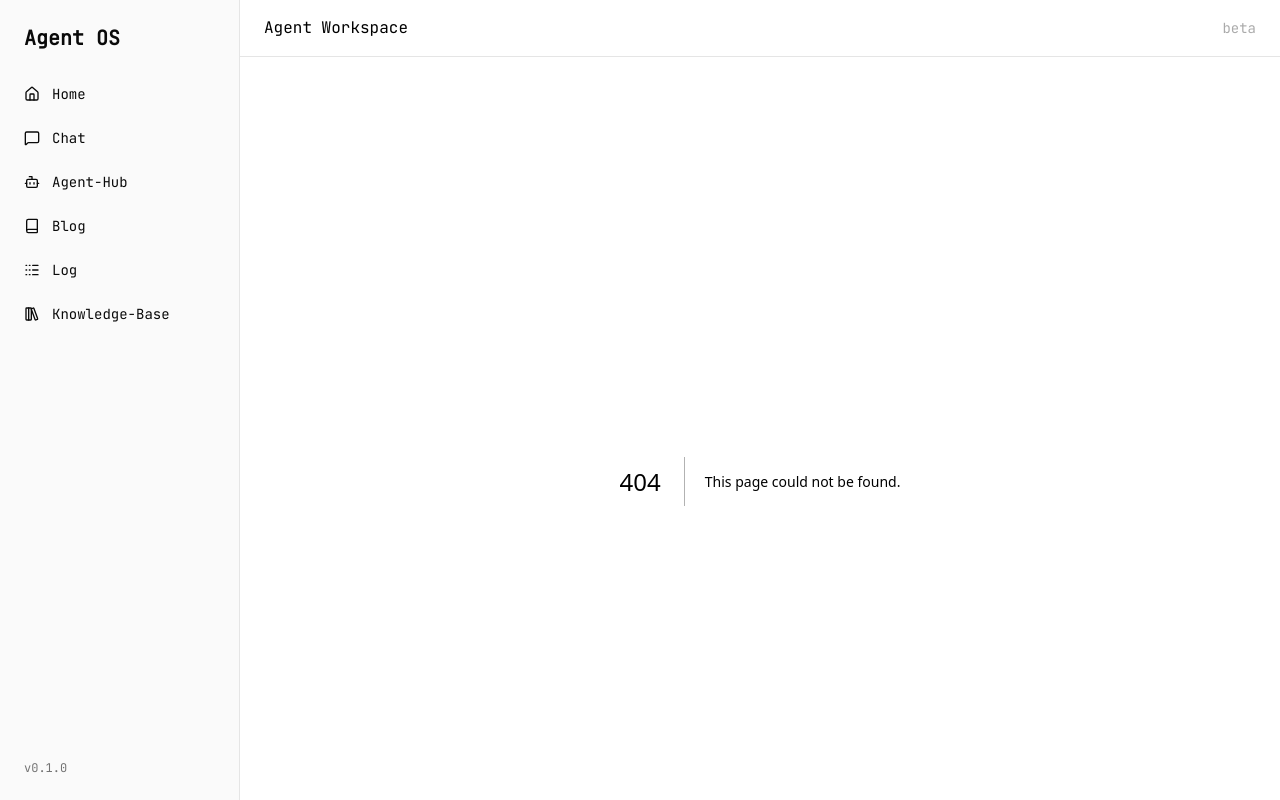
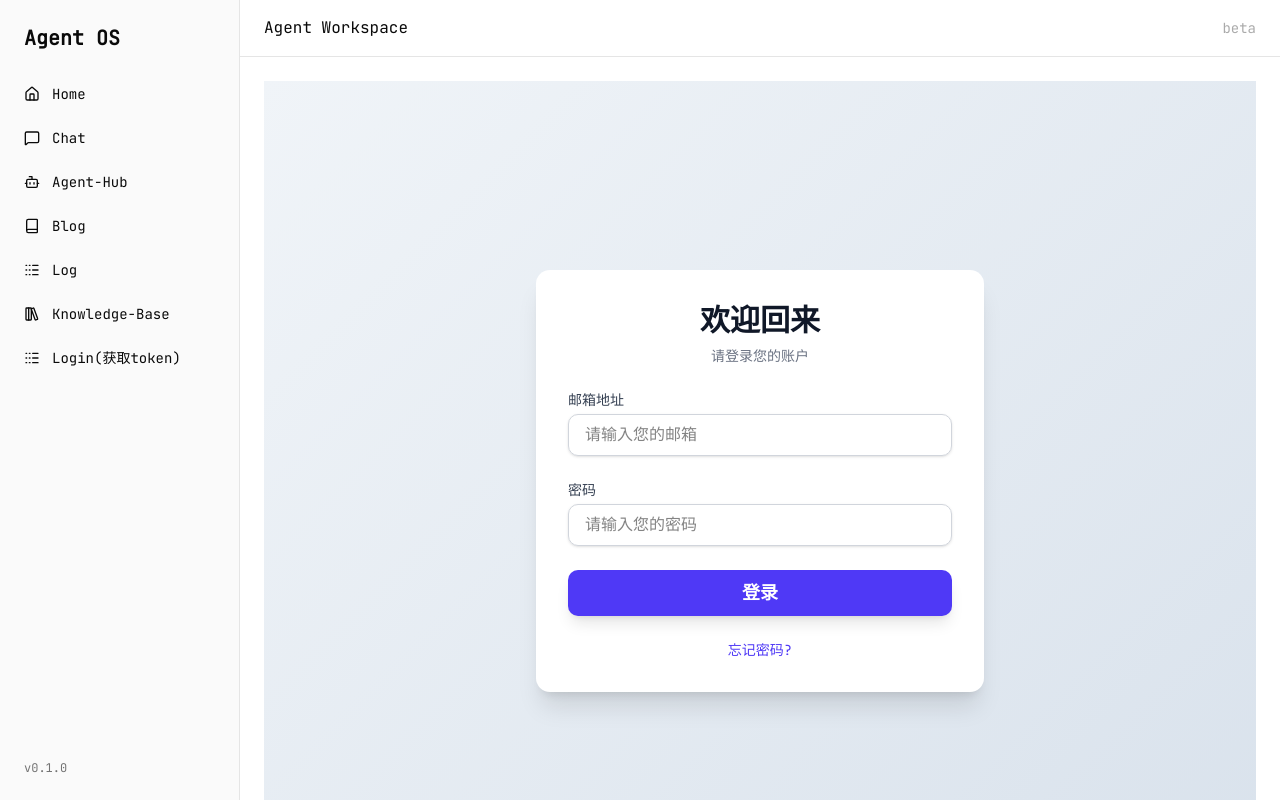
Before and after one commit to buhuijiaojiao/agent-os-web, a Next.js app: page /login in a window 1280 px wide. Before the commit this address had no page. Built offline with nearby package versions, Linux system fonts and the light colour scheme.

Commit message:
✨feat: 增加简单登录页（便于核心功能开发）

```diff
--- /dev/null
+++ b/src/app/login/page.tsx
@@ -0,0 +1,111 @@
+"use client";
+import React, { useState } from "react";
+// 移除了 useCallback，简化逻辑
+
+// ----------------------------------------------------
+// TypeScript React Component - 极简核心功能
+// ----------------------------------------------------
+
+export default function LoginPage() {
+  // 状态管理：只保留输入值
+  const [email, setEmail] = useState("");
+  const [password, setPassword] = useState("");
+
+  /**
+   * 登录处理函数 - 仅捕获输入值
+   */
+  const doLogin = (event: React.FormEvent) => {
+    event.preventDefault();
+
+    // 核心功能：打印输入值，后续在此处添加认证逻辑
+    console.log("--- 登录尝试（核心功能）---");
+    console.log("邮箱:", email);
+    console.log("密码:", password);
+
+    // TODO: 在这里集成您的后端认证 API 调用 (如： fetch('/api/login', ...))
+    // 成功后，保存Token 进行页面跳转
+  };
+
+  return (
+    // 使用 min-h-screen 和 flex 居中容器
+    <div
+      className="min-h-screen flex justify-center items-center bg-gray-100 p-4"
+      style={{
+        background: "linear-gradient(135deg, #f0f4f8 0%, #d9e2ec 100%)",
+      }}
+    >
+      <div className="w-full max-w-md p-8 space-y-6 bg-white shadow-xl rounded-xl transition-all duration-300 transform hover:shadow-2xl">
+        <div className="text-center">
+          <h1 className="text-3xl font-extrabold text-gray-900">欢迎回来</h1>
+          <p className="mt-2 text-sm text-gray-500">请登录您的账户</p>
+        </div>
+
+        <form className="space-y-6" onSubmit={doLogin}>
+          {/* 电子邮件/用户名输入框 */}
+          <div>
+            <label
+              htmlFor="email"
+              className="block text-sm font-medium text-gray-700 mb-1"
+            >
+              邮箱地址
+            </label>
+            <input
+              id="email"
+              name="email"
+              type="email"
+              required
+              autoComplete="email"
+              placeholder="请输入您的邮箱"
+              value={email}
+              onChange={(e) => setEmail(e.target.value)}
+              className="w-full px-4 py-2 border border-gray-300 rounded-lg shadow-sm focus:outline-none focus:ring-2 focus:ring-indigo-500 focus:border-indigo-500 transition duration-150 ease-in-out text-base"
+            />
+          </div>
+
+          {/* 密码输入框 */}
+          <div>
+            <label
+              htmlFor="password"
+              className="block text-sm font-medium text-gray-700 mb-1"
+            >
+              密码
+            </label>
+            <input
+              id="password"
+              name="password"
+              type="password"
+              required
+              autoComplete="current-password"
+              placeholder="请输入您的密码"
+              value={password}
+              onChange={(e) => setPassword(e.target.value)}
+              className="w-full px-4 py-2 border border-gray-300 rounded-lg shadow-sm focus:outline-none focus:ring-2 focus:ring-indigo-500 focus:border-indigo-500 transition duration-150 ease-in-out text-base"
+            />
+          </div>
+
+          {/* 登录按钮 */}
+          <div>
+            <button
+              type="submit"
+              // 移除了 disabled 状态
+              className="w-full flex justify-center py-2 px-4 border border-transparent rounded-lg shadow-lg text-lg font-semibold text-white bg-indigo-600 hover:bg-indigo-700 focus:outline-none focus:ring-2 focus:ring-offset-2 focus:ring-indigo-500 transition duration-150 ease-in-out transform active:scale-95"
+            >
+              登录
+            </button>
+          </div>
+
+          {/* 移除了消息显示区域 */}
+        </form>
+
+        <div className="text-center text-sm">
+          <a
+            href="#"
+            className="font-medium text-indigo-600 hover:text-indigo-500"
+          >
+            忘记密码?
+          </a>
+        </div>
+      </div>
+    </div>
+  );
+}
--- a/src/app/page.tsx
+++ b/src/app/page.tsx
@@ -47,6 +47,16 @@ export default function Home() {
             Write, refine and publish blog posts assisted by AI.
           </p>
         </a>
+        <a
+          href="/login"
+          className="group p-6 rounded-xl border bg-card hover:shadow-md transition
+                     hover:border-accent cursor-pointer"
+        >
+          <h2 className="text-lg font-semibold mb-2">login(dev)</h2>
+          <p className="text-sm text-muted-foreground leading-relaxed">
+            dev登录页面
+          </p>
+        </a>
       </section>
     </div>
   );
--- a/src/components/layout/AppSidebar.tsx
+++ b/src/components/layout/AppSidebar.tsx
@@ -13,6 +13,7 @@ export function AppSidebar() {
     { label: "Blog", href: "/blog", icon: Book },
     { label: "Log", href: "/log", icon: Logs },
     { label: "Knowledge-Base", href: "/knowledge-base", icon: LibraryBig },
+    { label: "Login(获取token)", href: "/login", icon: Logs },
   ];
 
   return (
```
